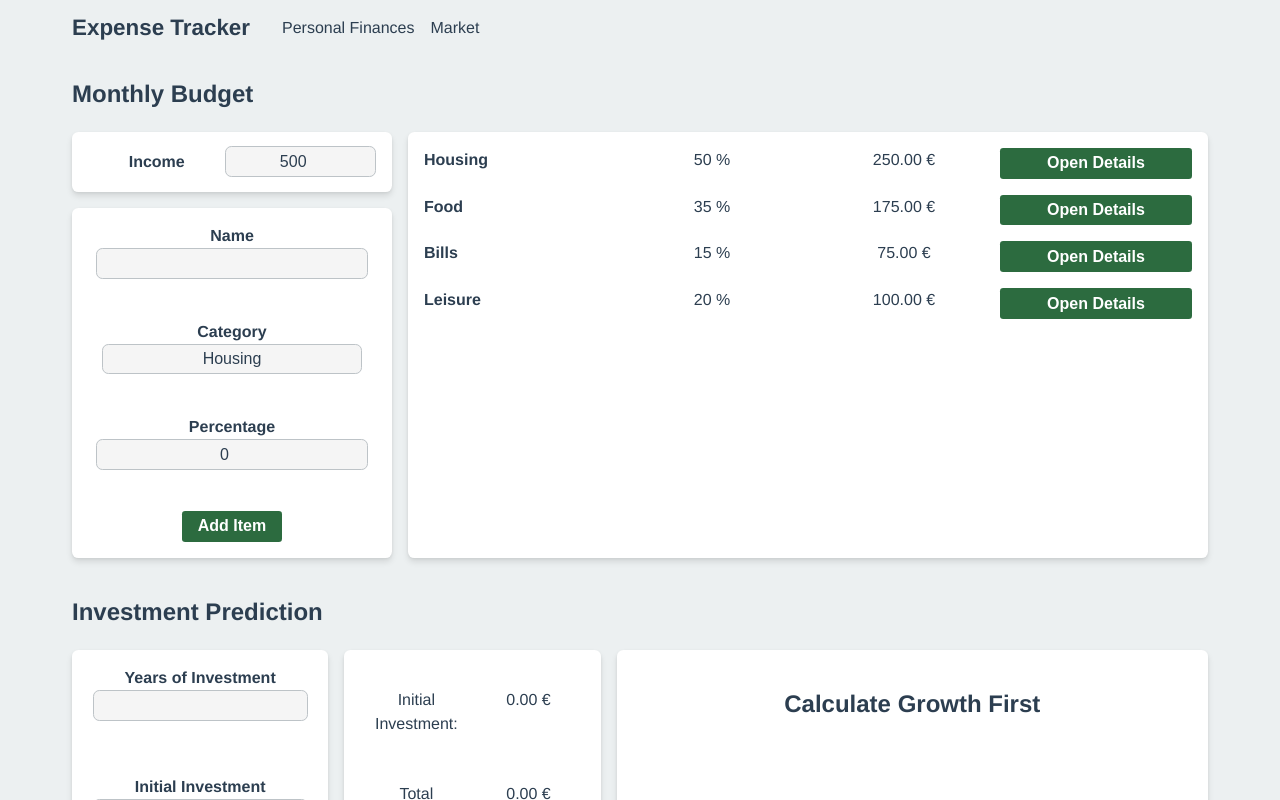
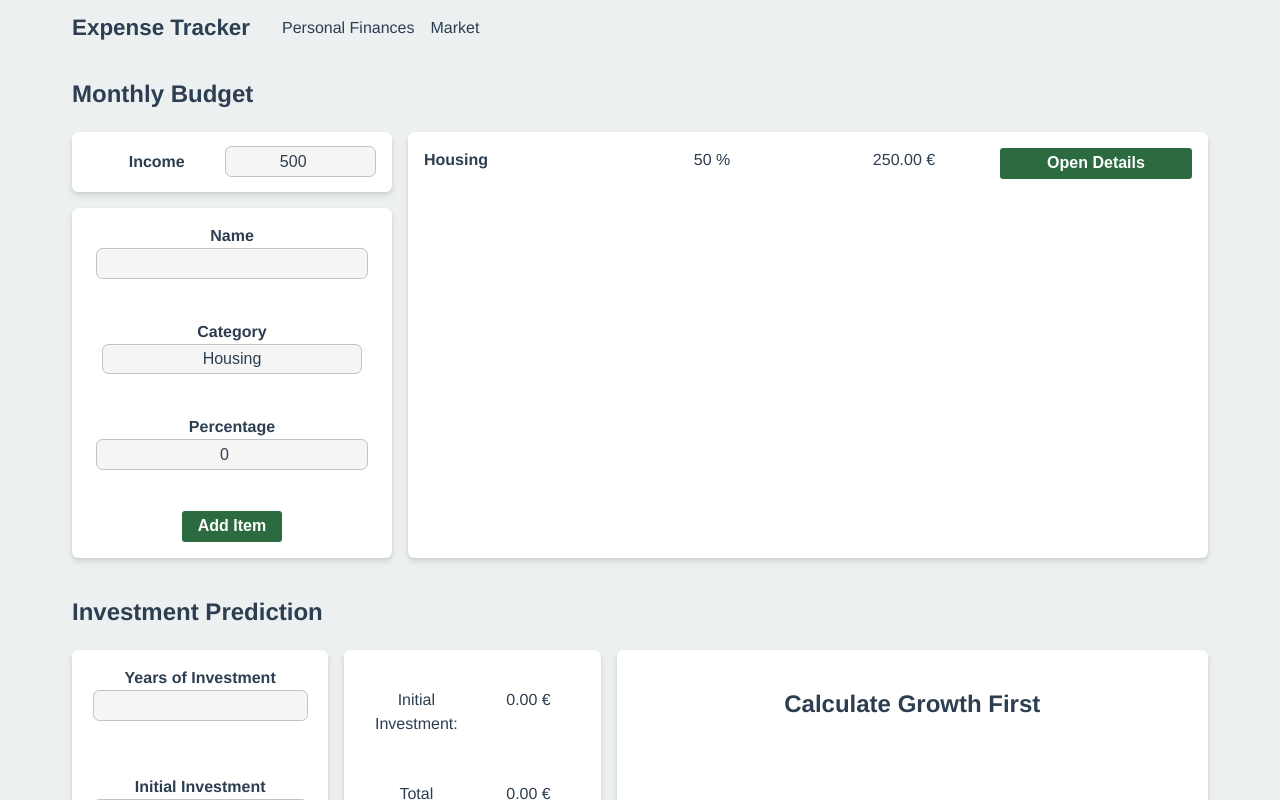
Before and after one commit to andrebarros7201/expense-tracker, a React (Vite) app: page / in a window 1280 px wide. Shown: the top 800 px of the page. Built offline with nearby package versions, Linux system fonts and the light colour scheme.

Commit message:
update initial budget

```diff
--- a/src/components/budget/Budget.jsx
+++ b/src/components/budget/Budget.jsx
@@ -9,11 +9,7 @@ export const BudgetContext = createContext(null);
 
 const initialBudget = [
   { id: 1, name: "Rent", category: "Housing", percentage: 40 },
-  { id: 2, name: "Groceries", category: "Food", percentage: 25 },
-  { id: 3, name: "Utilities", category: "Bills", percentage: 15 },
-  { id: 4, name: "Entertainment", category: "Leisure", percentage: 20 },
-  { id: 5, name: "Internet", category: "Housing", percentage: 10 },
-  { id: 6, name: "Dining Out", category: "Food", percentage: 10 },
+  { id: 2, name: "Internet", category: "Housing", percentage: 10 },
 ];
 
 const expenseCategories = [
@@ -36,7 +32,7 @@ const expenseCategories = [
 ];
 
 export default function Budget() {
-  const [countID, setCountID] = useState(7);
+  const [countID, setCountID] = useState(3);
   const [income, setIncome] = useState(500);
   const [budget, setBudget] = useState(initialBudget);
 
```
